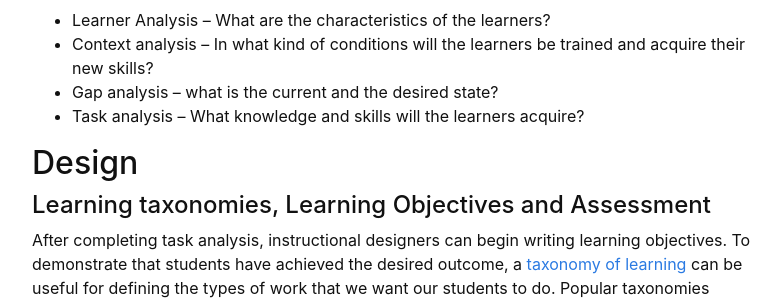
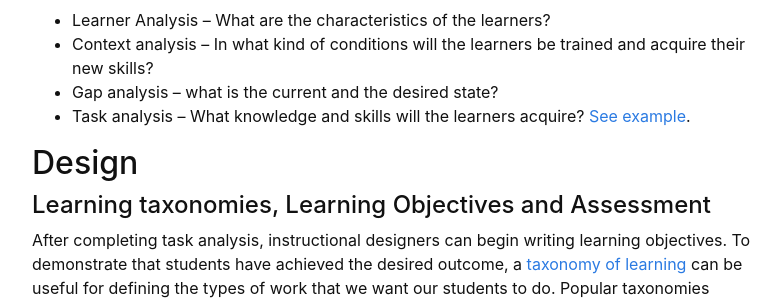
Before and after one commit to hanwendong1/IntrotoID, a Jekyll site: the page built from content/3-ADDIE.md, in a window 1280 px wide and 900 px high, scrolled down 1181 px. Shown: the part 154-454 px from the top of the window, without its empty margins (248-1031 px from the left). Built offline with Jekyll 4.4.1, drawn with Linux system fonts in a browser that asks for light colours.

Commit message:
Update 3-ADDIE.md

```diff
--- a/content/3-ADDIE.md
+++ b/content/3-ADDIE.md
@@ -33,7 +33,7 @@ In addition to performance analysis, <a href="https://www.devlinpeck.com/posts/a
 - Learner Analysis – What are the characteristics of the learners?
 - Context analysis – In what kind of conditions will the learners be trained and acquire their new skills?
 - Gap analysis – what is the current and the desired state?
-- Task analysis – What knowledge and skills will the learners acquire?
+- Task analysis – What knowledge and skills will the learners acquire? <a href="https://docs.google.com/document/d/e/2PACX-1vRo_KRFmWHzxhePScyiircZtK_cTjZtBF2udAdZDH53uTlapINEGmzvORFToPBtBafsuAPHTndb1k0R/pub" target="_blank">See example</a>.
 
 ## Design
 
```
